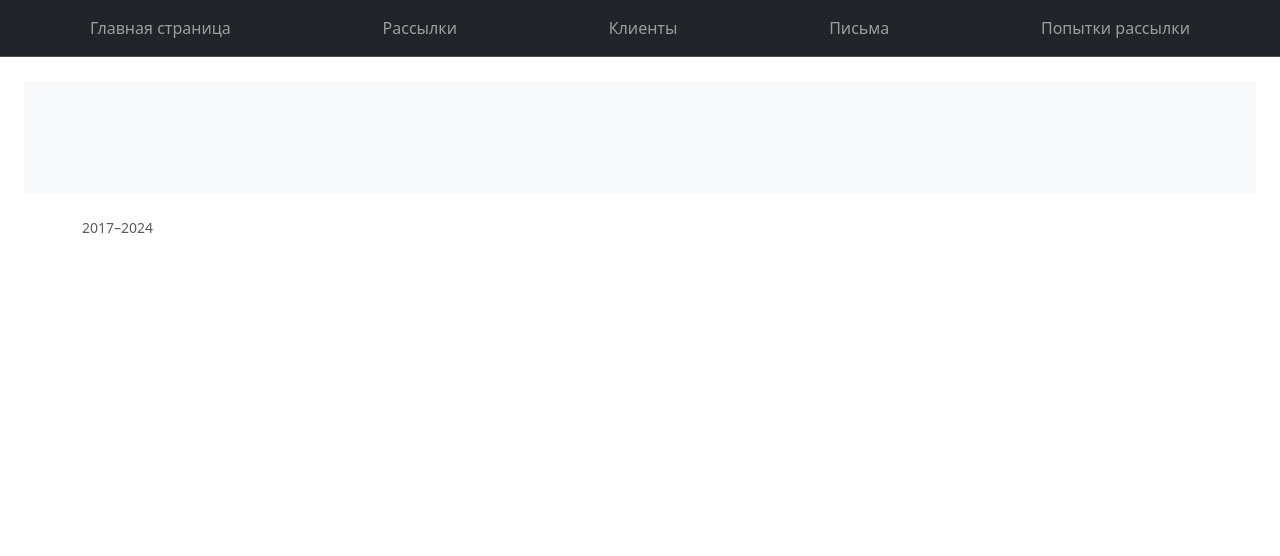
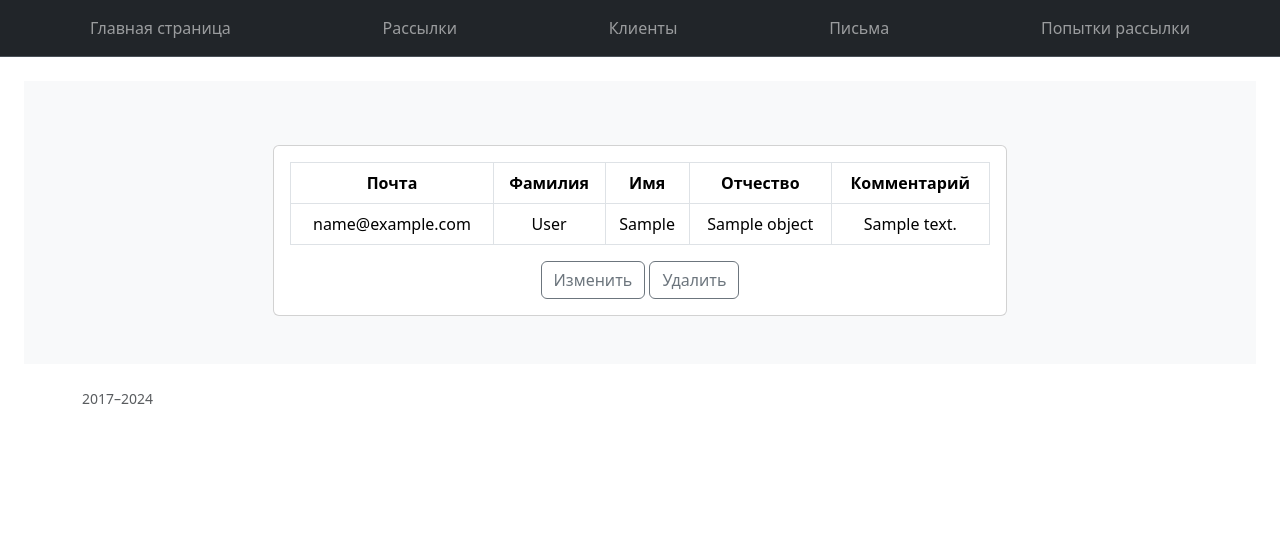
Before and after one commit to ssher250110/django_mailing, a Django app: template mailing/templates/mailing/client_detail.html in a window 1280 px wide. Shown: the top 556 px of the page. Run offline with Django 4.2, Linux system fonts and the light colour scheme; the template is opened without the code that fills it: most values are stand-ins (such as "Sample title", 1, 10 or a date in 2020); some libraries are stand-ins or nearby versions.

Commit message:
setup _detail.html models app mailing

```diff
--- a/mailing/templates/mailing/client_detail.html
+++ b/mailing/templates/mailing/client_detail.html
@@ -1,5 +1,38 @@
 {% extends "mailing/base.html" %}
 
 {% block title_page %}
-    Список клиентов
+    {{ object.email }}
 {% endblock %}
+
+{% block content %}
+    <div class="container text-center col-8">
+        <div class="col align-self-center">
+            <div class="card">
+                <div class="card-body">
+                    <table class="table table-bordered ">
+                        <tr>
+                            <th>Почта</th>
+                            <th>Фамилия</th>
+                            <th>Имя</th>
+                            <th>Отчество</th>
+                            <th>Комментарий</th>
+                        </tr>
+                        <tr>
+                            <td>{{ object.email }}</td>
+                            <td>{{ object.last_name }}</td>
+                            <td>{{ object.first_name }}</td>
+                            <td>{{ object.middle_name }}</td>
+                            <td>{{ object.comment }}</td>
+                    </table>
+                    <a class="btn btn--sm btn-outline-secondary"
+                       href="{% url 'mailing:client-update' object.id %}"
+                       role="button">Изменить
+                    </a>
+                    <a class="btn btn--sm btn-outline-secondary"
+                       href="{% url 'mailing:client-delete' object.id %}"
+                       role="button">Удалить</a>
+                </div>
+            </div>
+        </div>
+    </div>
+{% endblock %}
--- a/mailing/templates/mailing/mailing_detail.html
+++ b/mailing/templates/mailing/mailing_detail.html
@@ -1,7 +1,7 @@
 {% extends "mailing/base.html" %}
 
 {% block title_page %}
-    Список рассылок
+    {{ object.name }}
 {% endblock %}
 
 {% block content %}
--- a/mailing/templates/mailing/message_list.html
+++ b/mailing/templates/mailing/message_list.html
@@ -25,7 +25,7 @@
                             <tr>
                             <td>{{ object.subject }}</td>
                             <td><a class="btn btn--sm btn-secondary"
-                                   href="{% url 'mailing:client-detail' object.id %}"
+                                   href="{% url 'mailing:message-detail' object.id %}"
                                    role="button">Посмотреть
                             </a></td>
                         {% endfor %}
```
Also changed, not shown: mailing/templates/mailing/loggingmailing_detail.html (+44 -9 lines), mailing/templates/mailing/loggingmailing_list.html (+6 -2 lines), mailing/templates/mailing/message_detail.html (+31 -9 lines).
